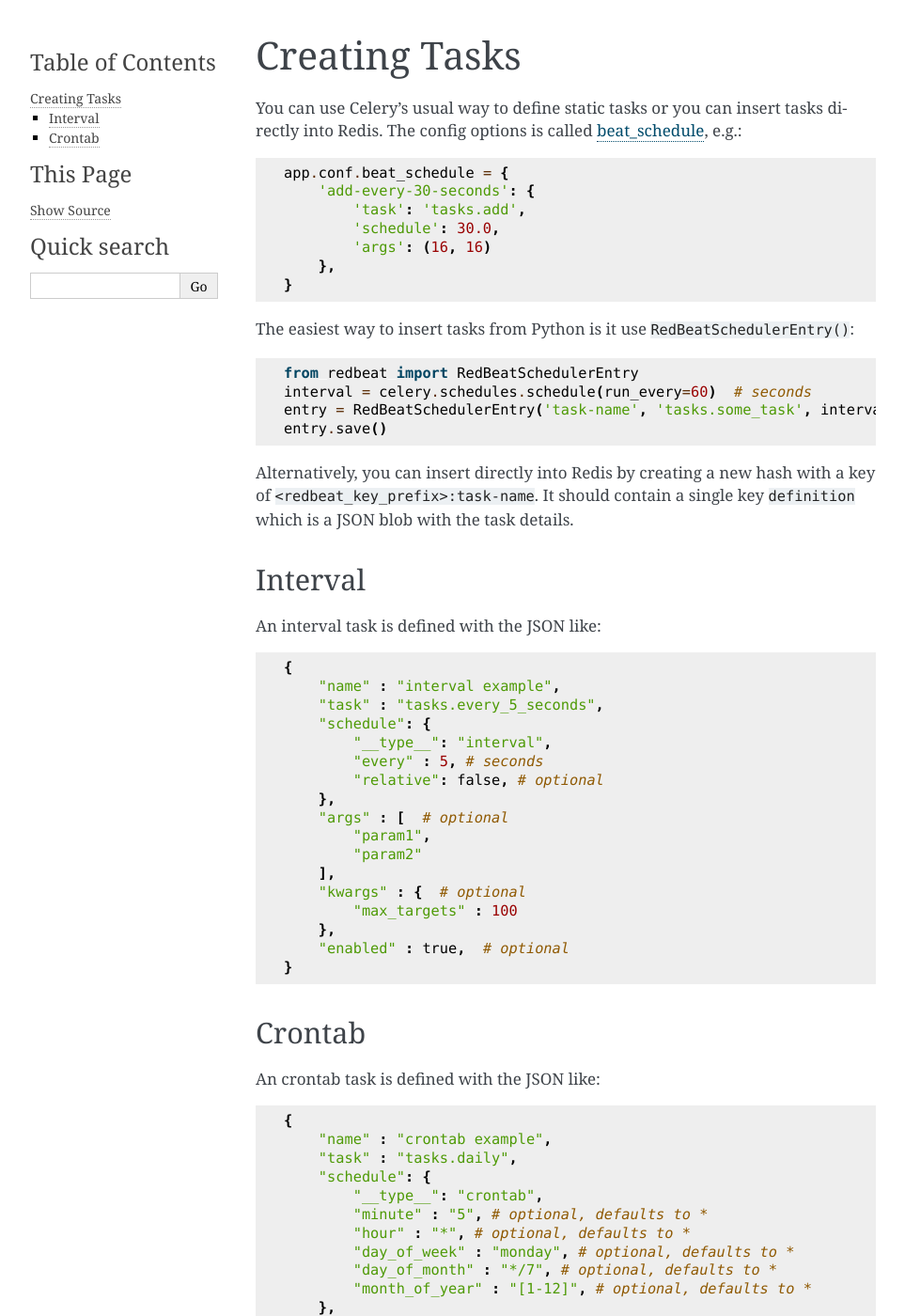
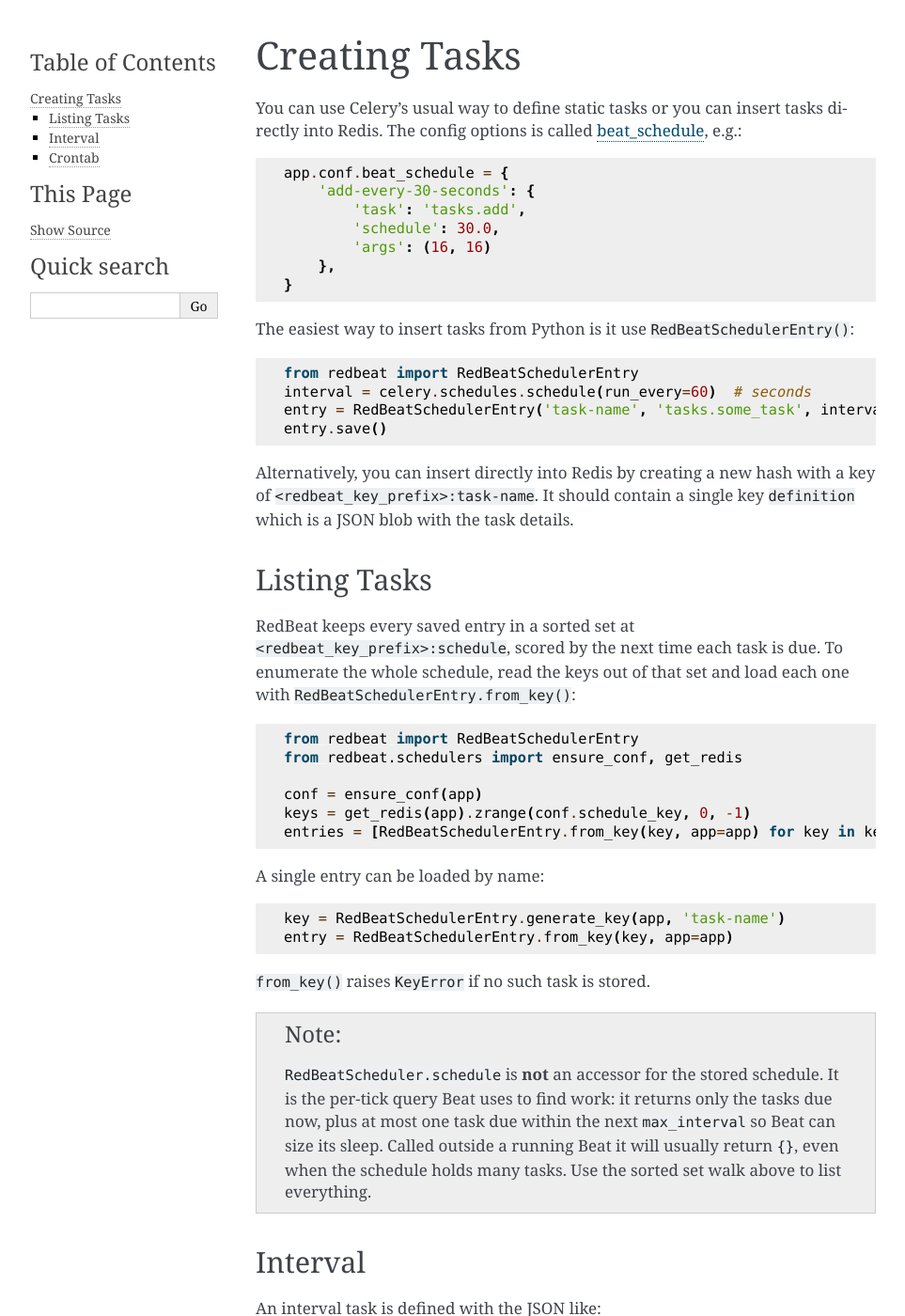
Before and after one commit to sibson/redbeat, a Sphinx documentation site: the page built from docs/tasks.rst, in a window 1280 px wide and 1400 px high. Shown: the whole window at 94% size, without its empty margins (148-1111 px from the left). Built offline with Sphinx 7.4.7, drawn with Linux system fonts in a browser that asks for light colours.

Commit message:
doc, explain how to list stored entries and what .schedule returns
RedBeatScheduler.schedule is the per-tick due-task query beat calls, not an
accessor for the stored schedule, so calling it interactively usually returns
{} even with entries saved. Nothing in the docs said so, or explained how to
enumerate every entry.

Document the sorted-set walk plus RedBeatSchedulerEntry.from_key() recipe, and
pin both it and the single-entry lookup with tests.

fixes #155

Co-Authored-By: Claude Opus 5 <noreply@anthropic.com>
Claude-Session: https://claude.ai/code/session_01XQf66EquRJvEHMGZu5CQhH

```diff
--- a/CHANGES.txt
+++ b/CHANGES.txt
@@ -1,5 +1,8 @@
 2.4.3 (unreleased)
 ---------------------
+  - doc, document how to list every stored entry, and note that
+    `RedBeatScheduler.schedule` is a due-window query rather than the whole
+    schedule, fixes #155
 2.4.2 (2026-07-27)
 ---------------------
   - bugfix, restore the pre-2.4.0 handling of options inherited from
--- a/docs/tasks.rst
+++ b/docs/tasks.rst
@@ -27,6 +27,34 @@ a key of ``<redbeat_key_prefix>:task-name``. It should contain a single key
 
 .. _`CELERYBEAT_SCHEDULE`: http://docs.celeryproject.org/en/3.1/userguide/periodic-tasks.html#beat-entries
 .. _`beat_schedule`: http://docs.celeryproject.org/en/4.0/userguide/periodic-tasks.html#beat-entries
+
+Listing Tasks
+~~~~~~~~~~~~~
+RedBeat keeps every saved entry in a sorted set at ``<redbeat_key_prefix>:schedule``,
+scored by the next time each task is due. To enumerate the whole schedule, read the
+keys out of that set and load each one with ``RedBeatSchedulerEntry.from_key()``::
+
+    from redbeat import RedBeatSchedulerEntry
+    from redbeat.schedulers import ensure_conf, get_redis
+
+    conf = ensure_conf(app)
+    keys = get_redis(app).zrange(conf.schedule_key, 0, -1)
+    entries = [RedBeatSchedulerEntry.from_key(key, app=app) for key in keys]
+
+A single entry can be loaded by name::
+
+    key = RedBeatSchedulerEntry.generate_key(app, 'task-name')
+    entry = RedBeatSchedulerEntry.from_key(key, app=app)
+
+``from_key()`` raises ``KeyError`` if no such task is stored.
+
+.. note::
+
+    ``RedBeatScheduler.schedule`` is **not** an accessor for the stored schedule. It
+    is the per-tick query Beat uses to find work: it returns only the tasks due now,
+    plus at most one task due within the next ``max_interval`` so Beat can size its
+    sleep. Called outside a running Beat it will usually return ``{}``, even when the
+    schedule holds many tasks. Use the sorted set walk above to list everything.
 
 Interval
 ~~~~~~~~
```
Also changed, not shown: 1 other file.
